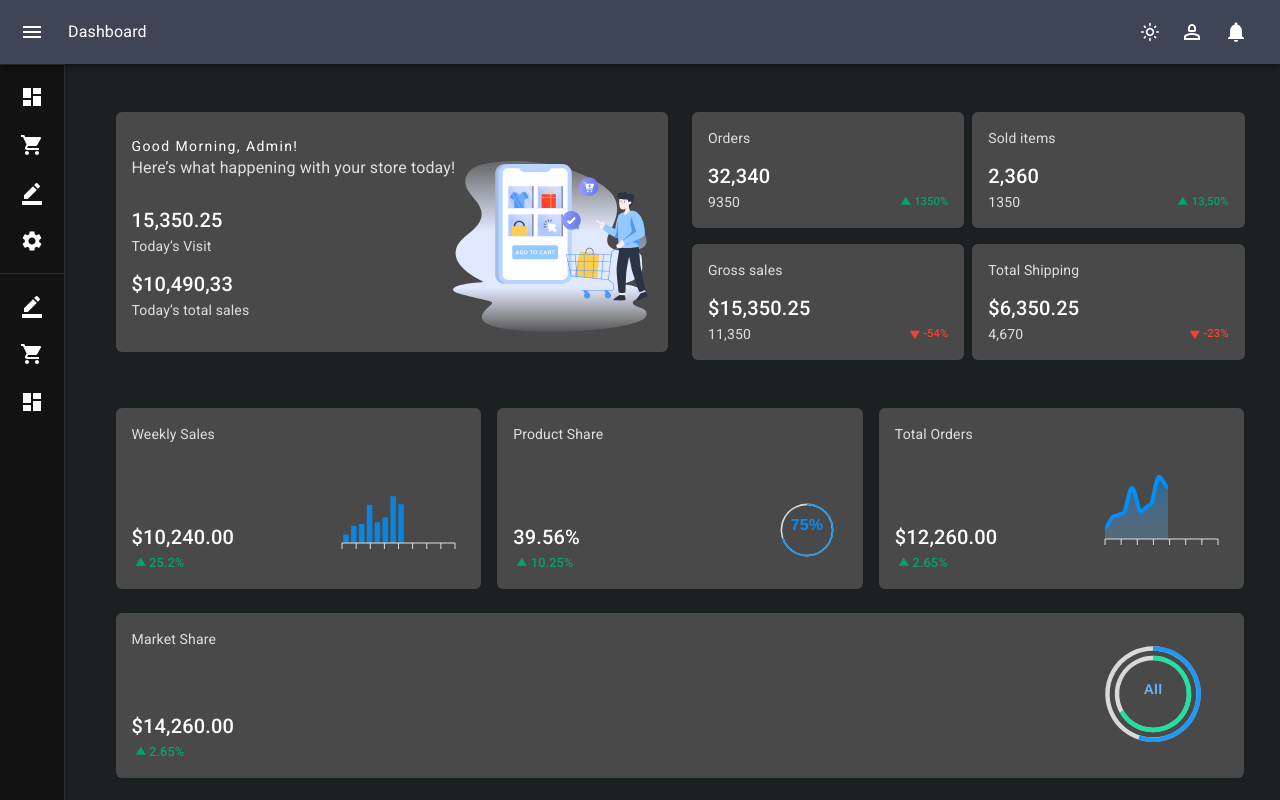
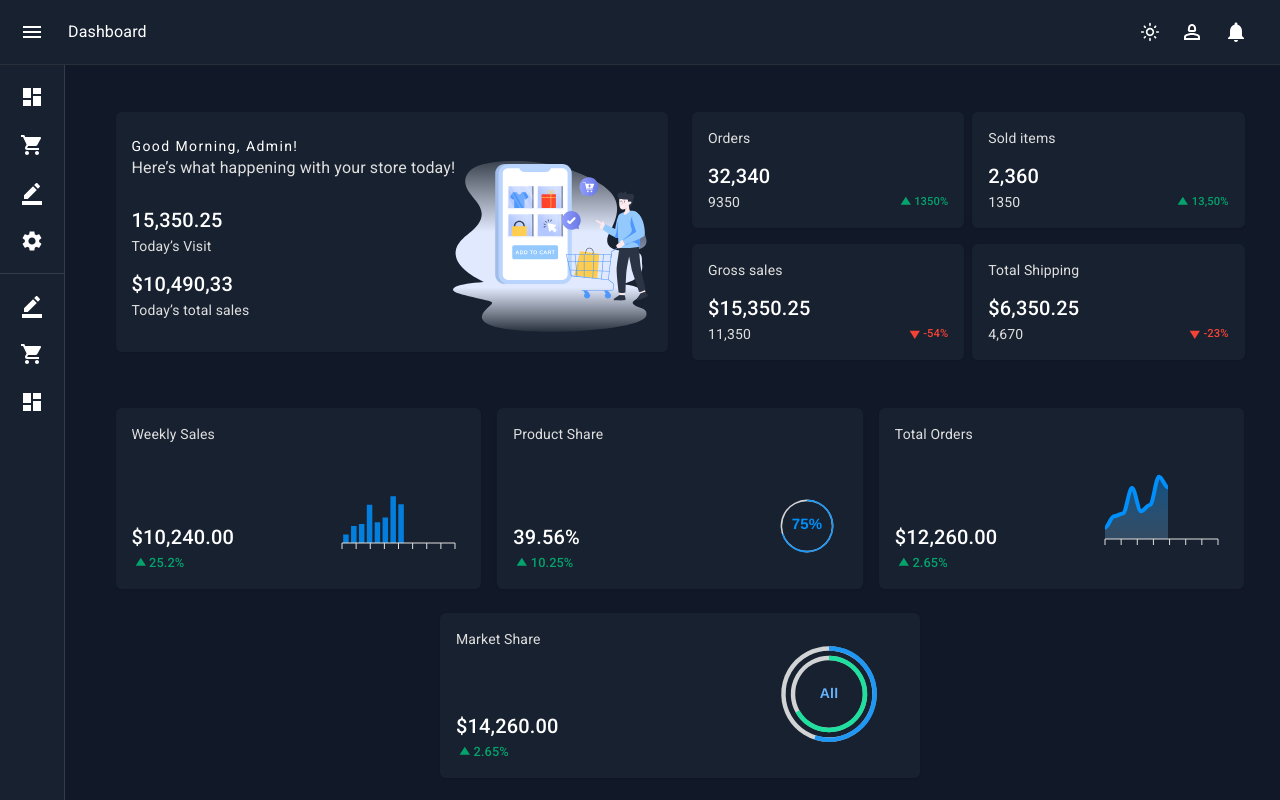
Before and after one commit to Eslaam95/MUI-commerce, a React (Vite) app: page /dashboard in a window 1280 px wide. Both pictures are taken after a click on the button 1150 px from the left and 32 px from the top of the page. Shown: the top 800 px of the page. Built offline with nearby package versions, Linux system fonts and the light colour scheme.

Commit message:
Updated Dashboard color mode

```diff
--- a/src/components/dashboard/Dashboard.jsx
+++ b/src/components/dashboard/Dashboard.jsx
@@ -96,6 +96,7 @@ const Drawer = styled(MuiDrawer, {
   width: drawerWidth,
   flexShrink: 0,
   whiteSpace: "nowrap",
+  bgcolor: theme.palette.customCard.main,
   boxSizing: "border-box",
   ...(open && {
     ...openedMixin(theme),
@@ -187,20 +188,29 @@ function Dashboard() {
     <ColorModeContext.Provider value={colorMode}>
       <ThemeProvider theme={theme}>
         <CssBaseline />
-        <Box bgcolor={theme.palette.bg.main} sx={{ minHeight: "100vh" }}>
+        <Box
+          bgcolor={theme.palette.DashboardBg.main}
+          sx={{ minHeight: "100vh" }}
+        >
           <Box
             sx={{ pl: useMediaQuery("(min-width:640px)") ? "80px" : "55px" }}
           >
             <AppBar
               position="fixed"
               open={open}
-              sx={{ bgcolor: "#2B3445", " *": { color: "#fff" } }}
+              sx={{
+                bgcolor: theme.palette.customCard.main,
+                boxShadow: "none",
+                borderBottom: "1px solid rgba(0, 0, 0, 0.12)",
+                " *": { color: theme.palette.text.primary },
+              }}
             >
               <Toolbar
                 sx={{
                   display: "flex",
                   alignItems: "center",
                   justifyContent: "space-between",
+                  bgcolor: theme.palette.customCard.main,
                 }}
               >
                 <Box display={"flex"} alignItems={"center"}>
@@ -285,6 +295,7 @@ function Dashboard() {
                         px: 2,
                         pt: 2,
                         pb: 0,
+                        bgcolor: theme.palette.customCard.main,
                       }}
                     >
                       <Box sx={{ pb: 1 }}>
@@ -500,18 +511,24 @@ function Dashboard() {
                 </Box>
               </Toolbar>
             </AppBar>
-            <Drawer variant="permanent" open={open}>
+            <Drawer
+              variant="permanent"
+              open={open}
+              sx={{
+                " .MuiPaper-root": { bgcolor: theme.palette.customCard.main },
+              }}
+            >
               <DrawerHeader
                 sx={{ justifyContent: "space-between !important", pl: "20px" }}
                 display="flex"
               >
                 <Box>
-                  <Link
+                  <IconButton
                     color={theme.palette.text.primary}
                     onClick={() => navigate("/")}
                   >
                     <ShoppingCart />
-                  </Link>
+                  </IconButton>
                 </Box>
                 <IconButton onClick={handleDrawerClose}>
                   {theme.direction === "rtl" ? (
@@ -536,6 +553,7 @@ function Dashboard() {
                           justifyContent: open ? "initial" : "center",
                           px: 2.5,
                         }}
+                        onClick={() => handleDrawerClose()}
                       >
                         <ListItemIcon
                           sx={{
@@ -573,6 +591,7 @@ function Dashboard() {
                         justifyContent: open ? "initial" : "center",
                         px: 2.5,
                       }}
+                      onClick={() => handleDrawerClose()}
                     >
                       <ListItemIcon
                         sx={{
--- a/src/components/dashboard/DashboardStats.jsx
+++ b/src/components/dashboard/DashboardStats.jsx
@@ -65,7 +65,7 @@ function DashboardStats() {
   };
   const HalfBoxtyle = {
     flexBasis: "23%",
-    maxWidth: "100%",
+    maxWidth: "480px",
     flexGrow: 1,
     px: 2,
     pt: 2,
@@ -123,6 +123,16 @@ function DashboardStats() {
           hollow: {
             size: "60%",
           },
+          dataLabels: {
+            show: true,
+
+            name: {
+              show: true,
+              fontSize: "15px",
+
+              offsetY: 3,
+            },
+          },
         },
       },
       labels: ["75%"],
@@ -139,11 +149,15 @@ function DashboardStats() {
         radialBar: {
           dataLabels: {
             name: {
-              fontSize: "10px",
+              show: true,
+              fontSize: "2px",
+              fontWeight: "normal",
+              offsetY: 4,
             },
             value: {
               show: false,
-              fontSize: "10px",
+              fontSize: "2px",
+              offsetY: 4,
             },
             total: {
               show: true,
@@ -647,7 +661,7 @@ function DashboardStats() {
               display: "flex",
               alignItems: "flex-end",
               justifyContent: "flex-end",
-              mb: 1.5,
+              mb: 2,
               " text.apexcharts-datalabel-value": {
                 display: "none",
               },
@@ -807,7 +821,7 @@ function DashboardStats() {
         }}
       >
         <Typography variant="h6" sx={{ my: 2.5 }}>
-          Analytics
+          Analytics:
         </Typography>
         <ReactApexChart
           options={colSt.options}
@@ -826,14 +840,14 @@ function DashboardStats() {
         }}
       >
         <Typography variant="h6" sx={{ my: 2.5 }}>
-          Recent Purchases
+          Recent Purchases:
         </Typography>
         <DataGrid
           sx={{
             " .MuiDataGrid-cell[data-field='payment'] .MuiDataGrid-cellContent":
               {
                 bgcolor: theme.palette.favColor.main,
-                p: " 4px 8px",
+                p: " 4px 10px",
                 borderRadius: "20px",
               },
             " .MuiDataGrid-cellContent[title='Pending']": {
--- a/src/theme.jsx
+++ b/src/theme.jsx
@@ -26,8 +26,12 @@ export const getDesignTokens = (mode) => ({
           favColor: {
             main: grey[300],
           },
+          DashboardBg: {
+            main: "#f9fafb",
+          },
           customCard: {
-            main: "#eee",
+            /* main: "#f9fafb",*/
+            main: "#fff",
           },
           customCardSubtitle: {
             main: "#5f5f5f",
@@ -51,8 +55,12 @@ export const getDesignTokens = (mode) => ({
           text: {
             primary: "#fff",
           },
+          DashboardBg: {
+            main: "#111827",
+          },
           customCard: {
-            main: "#494949",
+            // main: "#494949",
+            main: "#18212f",
           },
           customCardSubtitle: {
             main: "#dfdfdf",
```
